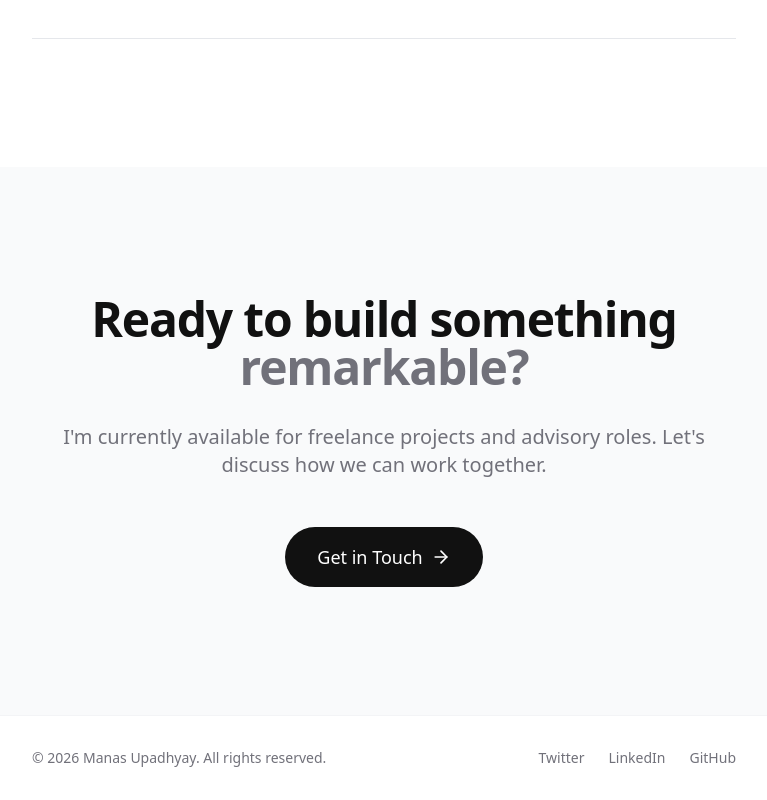
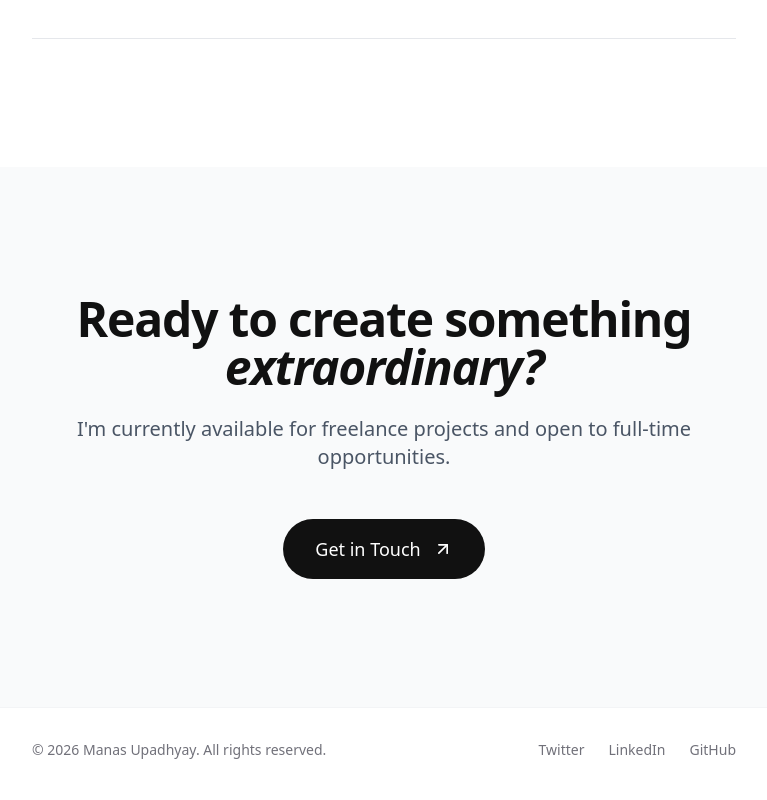
Before and after one commit to ManasUpadhyay13/manasPortfolioV3, a Next.js app: page / in a window 1280 px wide. Shown: the part 3939-4739 px from the top of the page, without its empty margins (256-1023 px from the left). Built offline with nearby package versions, Linux system fonts and the light colour scheme; no server answers; a web font is replaced by a local one.

Commit message:
added umami

```diff
--- /dev/null
+++ b/app/api/visitors/route.ts
@@ -0,0 +1,49 @@
+import { NextResponse } from "next/server";
+
+export const revalidate = 3600; // Cache for 1 hour
+
+export async function GET() {
+  const apiKey = process.env.UMAMI_API_KEY;
+  const websiteId = process.env.UMAMI_WEBSITE_ID;
+  const baseUrl = "https://api.umami.is/v1";
+
+  if (!apiKey || !websiteId || websiteId === 'replace_with_your_website_id') {
+    return NextResponse.json({
+      error: "Umami not configured",
+      visitors: 0,
+      pageviews: 0
+    }, { status: 200 }); // Return 200 to avoid breaking UI
+  }
+
+  try {
+    const res = await fetch(
+      `${baseUrl}/websites/${websiteId}/stats?startAt=${0}&endAt=${Date.now()}`,
+      {
+        headers: {
+          "x-umami-api-key": apiKey,
+          "Content-Type": "application/json"
+        },
+        next: { revalidate: 3600 }
+      }
+    );
+
+    if (!res.ok) {
+       console.error("Umami API Error:", await res.text());
+       return NextResponse.json({ visitors: 0 }, { status: 200 });
+    }
+
+    const data = await res.json();
+    // Data format: { pageviews: { value: 123, change: 0 }, visitors: { value: 45, change: 0 }, ... }
+    // Or sometimes just { pageviews: 123, visitors: 45 } depending on endpoint version.
+    // The /stats endpoint usually returns: { pageviews: { value: N, ... }, visitors: { value: N, ... }, ... }
+
+    return NextResponse.json({
+      visitors: data.visitors?.value || 0,
+      pageviews: data.pageviews?.value || 0
+    });
+
+  } catch (error) {
+    console.error("Umami Fetch Error:", error);
+    return NextResponse.json({ visitors: 0 }, { status: 200 });
+  }
+}
--- a/app/layout.tsx
+++ b/app/layout.tsx
@@ -38,6 +38,13 @@ export default function RootLayout({
       >
         <SmoothScroll />
         <OnekoCat />
+        {process.env.NODE_ENV === "development" && (
+          <script
+            defer
+            src="https://cloud.umami.is/script.js"
+            data-website-id={process.env.UMAMI_WEBSITE_ID}
+          ></script>
+        )}
         {children}
       </body>
     </html>
--- a/components/Contact.tsx
+++ b/components/Contact.tsx
@@ -2,37 +2,56 @@
 
 import { Container } from "./ui/Container";
 import { Section } from "./ui/Section";
+import { ArrowUpRight, Users } from "lucide-react";
+import { useEffect, useState } from "react";
 import { motion } from "framer-motion";
-import { ArrowRight } from "lucide-react";
 
 export function Contact() {
+  const [visitors, setVisitors] = useState<number>(0);
+
+  useEffect(() => {
+    fetch("/api/visitors")
+      .then((res) => res.json())
+      .then((data) => {
+        if (data.visitors) setVisitors(data.visitors);
+      })
+      .catch((err) => console.error(err));
+  }, []);
+
   return (
-    <Section id="contact" className="py-24 md:py-32 bg-gray-50">
-      <Container className="text-center">
-        <motion.div
-          initial={{ opacity: 0, scale: 0.95 }}
-          whileInView={{ opacity: 1, scale: 1 }}
-          viewport={{ once: true }}
-          transition={{ duration: 0.5 }}
-          className="max-w-2xl mx-auto space-y-8"
-        >
-          <h2 className="text-4xl md:text-5xl font-bold tracking-tight">
-            Ready to build something <span className="text-gray-medium">remarkable?</span>
-          </h2>
-          <p className="text-xl text-gray-medium">
-            I&apos;m currently available for freelance projects and advisory roles.
-            Let&apos;s discuss how we can work together.
-          </p>
-          <div className="pt-4">
+    <Section id="contact" className="bg-gray-50 flex flex-col justify-center min-h-[60vh]">
+      <Container>
+        <div className="max-w-3xl mx-auto text-center space-y-12">
+          <div className="space-y-6">
+            <h2 className="text-4xl md:text-5xl font-bold tracking-tight text-foreground">
+              Ready to create something <span className="italic">extraordinary?</span>
+            </h2>
+            <p className="text-xl text-gray-600 max-w-2xl mx-auto">
+              I&apos;m currently available for freelance projects and open to full-time opportunities.
+            </p>
+          </div>
+
+          <div className="flex flex-col items-center gap-8">
             <a
-              href="mailto:contact@manas.com"
-              className="inline-flex items-center gap-2 px-8 py-4 bg-foreground text-background rounded-full font-medium text-lg hover:opacity-90 transition-opacity"
+              href="mailto:manasupadhyay1318@gmail.com"
+              className="group inline-flex items-center gap-3 px-8 py-4 bg-foreground text-background rounded-full text-lg font-medium hover:bg-gray-800 transition-colors"
             >
               Get in Touch
-              <ArrowRight className="w-5 h-5" />
+              <ArrowUpRight className="w-5 h-5 group-hover:-translate-y-0.5 group-hover:translate-x-0.5 transition-transform" />
             </a>
+
+            {visitors > 0 && (
+              <motion.div
+                initial={{ opacity: 0 }}
+                animate={{ opacity: 1 }}
+                className="flex items-center gap-2 text-sm text-gray-400 font-medium"
+              >
+                <Users className="w-4 h-4" />
+                <span>{visitors.toLocaleString()} visitors joined the journey</span>
+              </motion.div>
+            )}
           </div>
-        </motion.div>
+        </div>
       </Container>
     </Section>
   );
```
